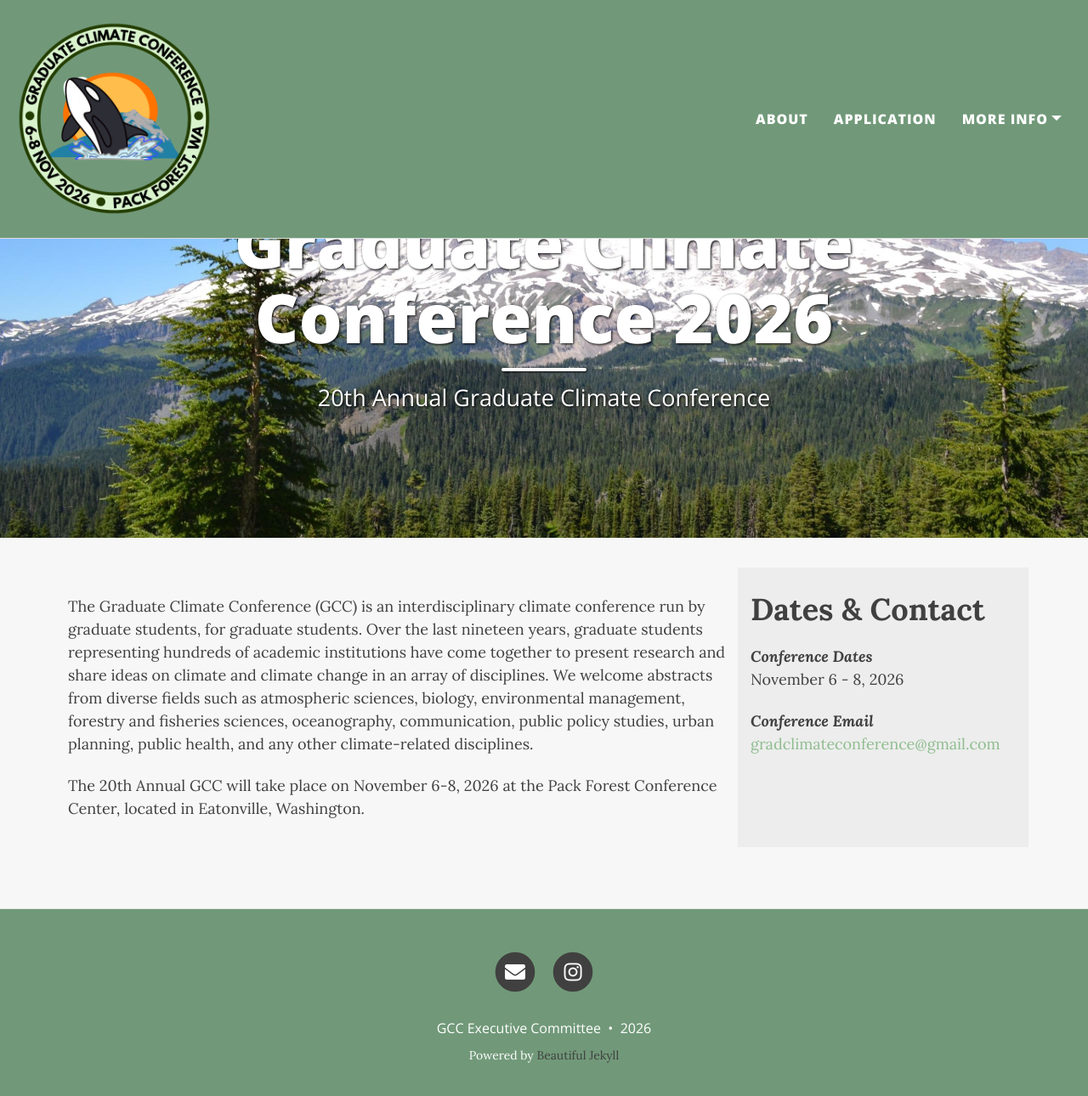
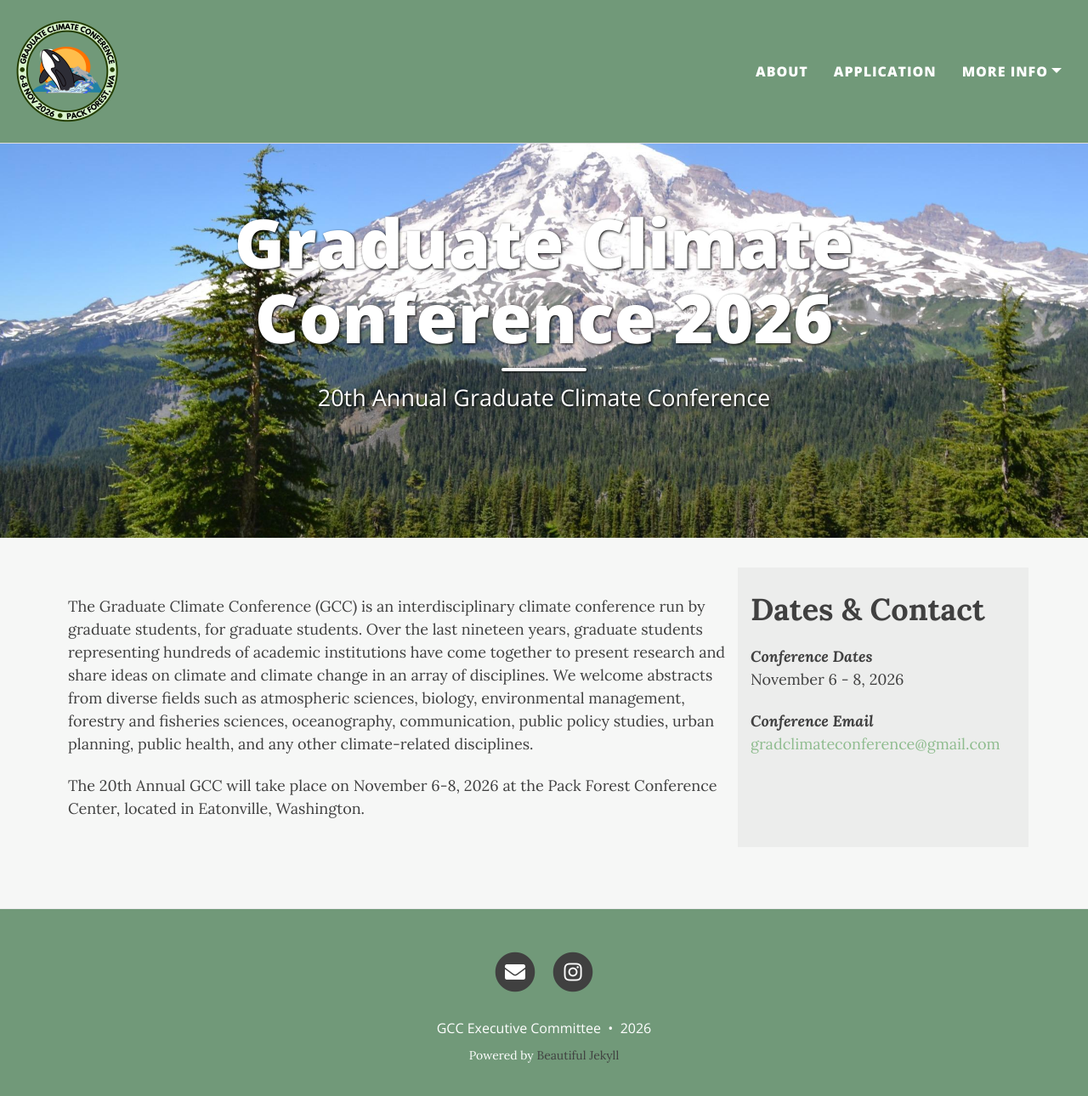
Before and after one commit to graduateclimateconference/graduateclimateconference.github.io, a Jekyll site: the page built from index.html, in a window 1280 px wide and 1303 px high. Shown: the top 1290 px of the window at 85% size. Built offline with Jekyll 4.4.1, drawn with Linux system fonts in a browser that asks for light colours; nearby versions of some CDN libraries; the list of posts is cut into pages by our own code.

Commit message:
Update beautifuljekyll.css

```diff
--- a/assets/css/beautifuljekyll.css
+++ b/assets/css/beautifuljekyll.css
@@ -225,7 +225,7 @@ img {
   }
 
   .navbar-custom .navbar-brand-logo img {
-    height: 15.0rem;
+    height: 8.0rem;
   }
 
   .navbar-expand-xl .navbar-nav .nav-link {
```
